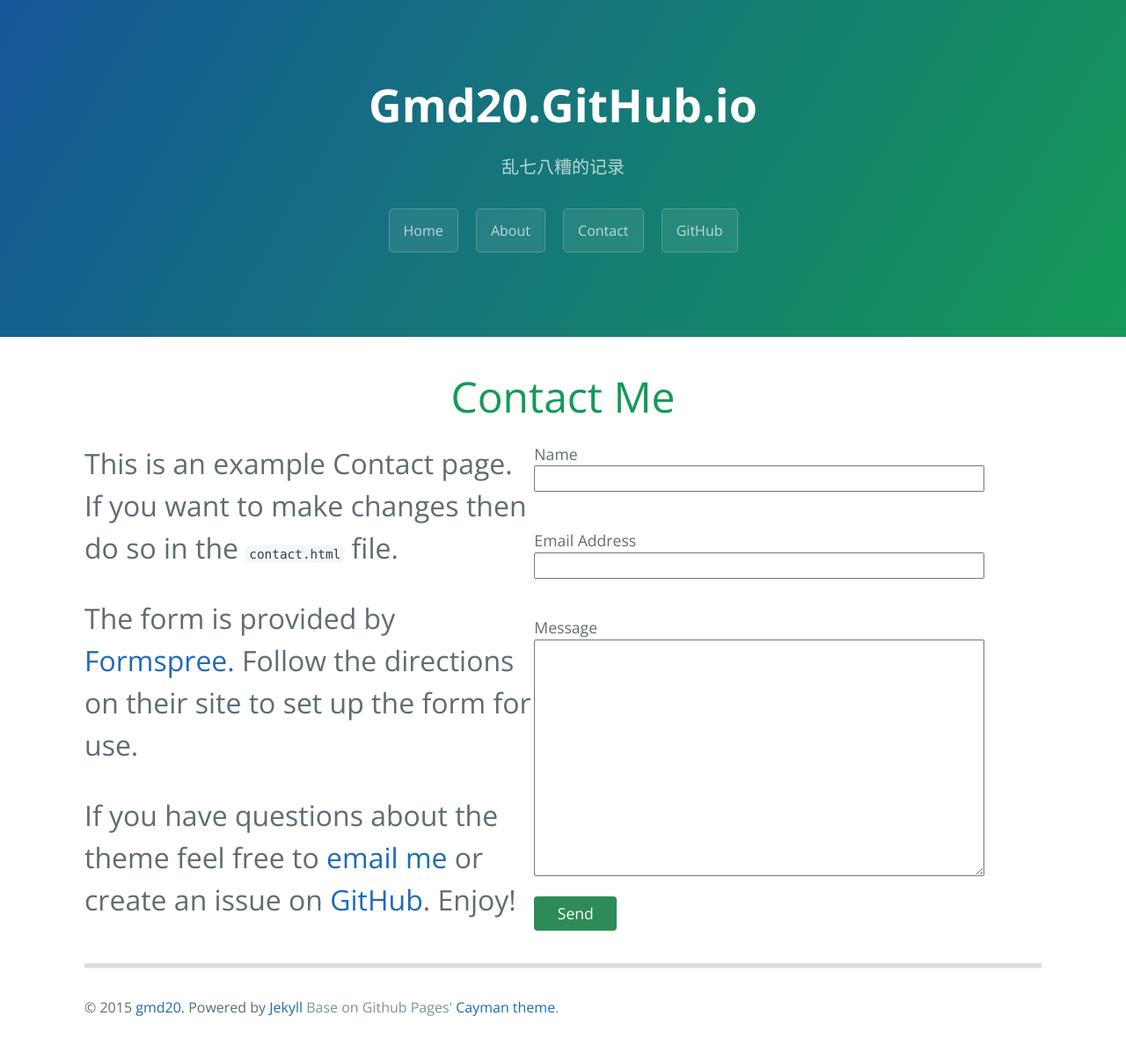
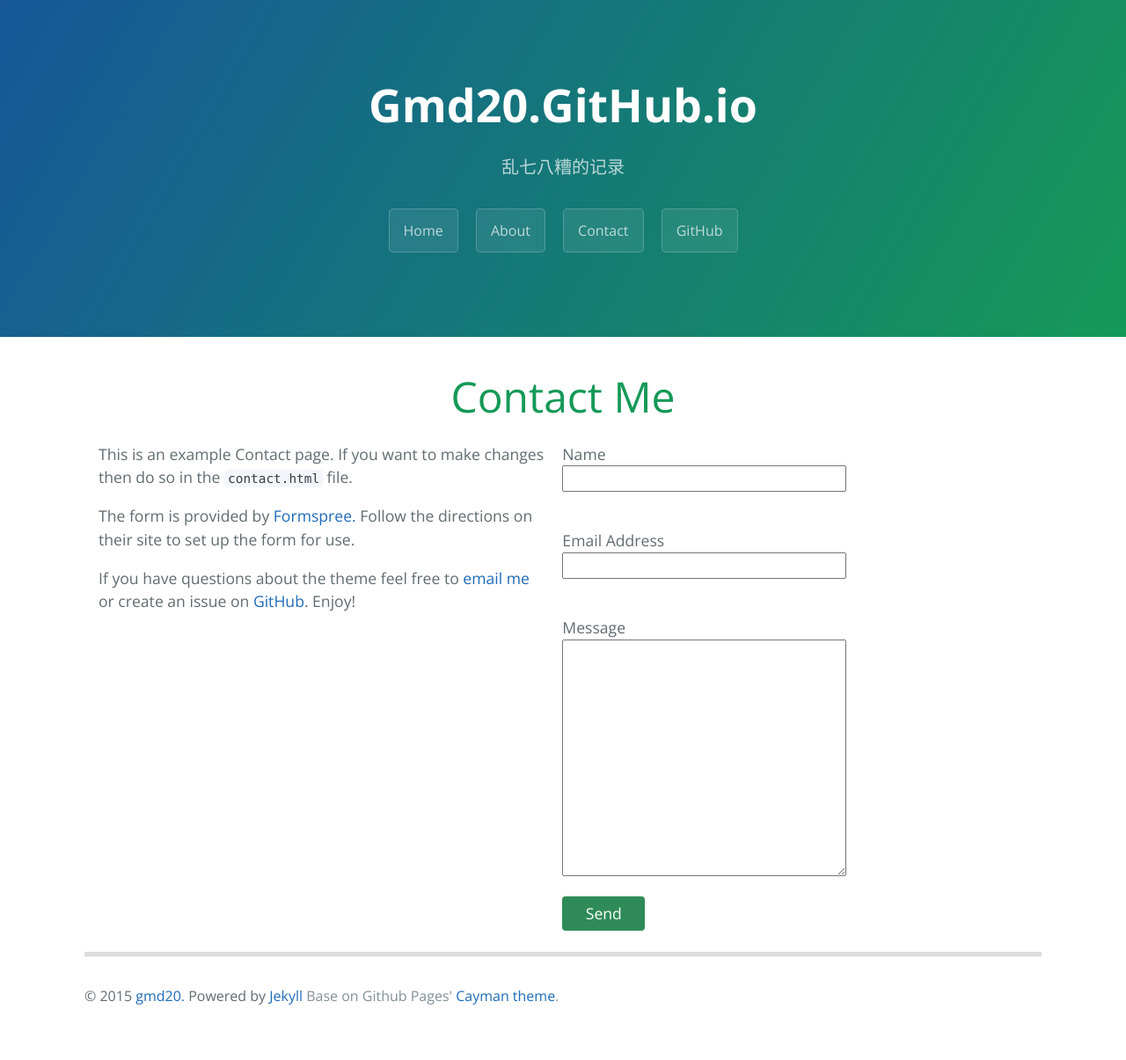
Before and after one commit to gmd20/gmd20.github.io, a Jekyll site: the page built from contact.md, in a window 1280 px wide. Shown: the whole page at 88% size. Built offline with Jekyll 4.4.1, drawn with Linux system fonts in a browser that asks for light colours; Markdown is read by kramdown in place of the engine named in the settings.

Commit message:
Update blog.css

```diff
--- a/stylesheets/blog.css
+++ b/stylesheets/blog.css
@@ -46,11 +46,12 @@
   display: flex;
 }
 .contactContent {
- font-size: 2rem;
+  margin: 1rem;
   width: 47%
 }
 .contactFrame form {
   width: 47%
+  margin: 1rem;
 }
 .contactFrame label, .contactFrame input {
   display: block;
```
